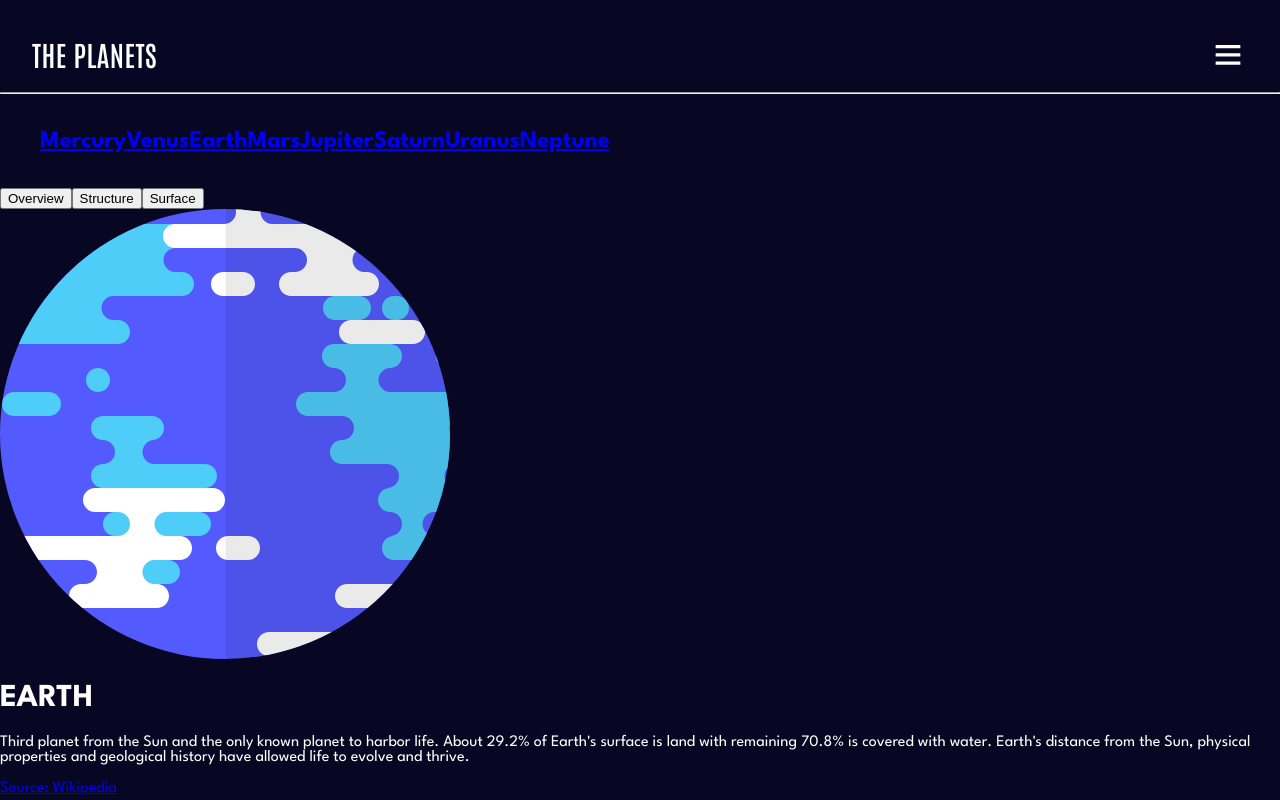
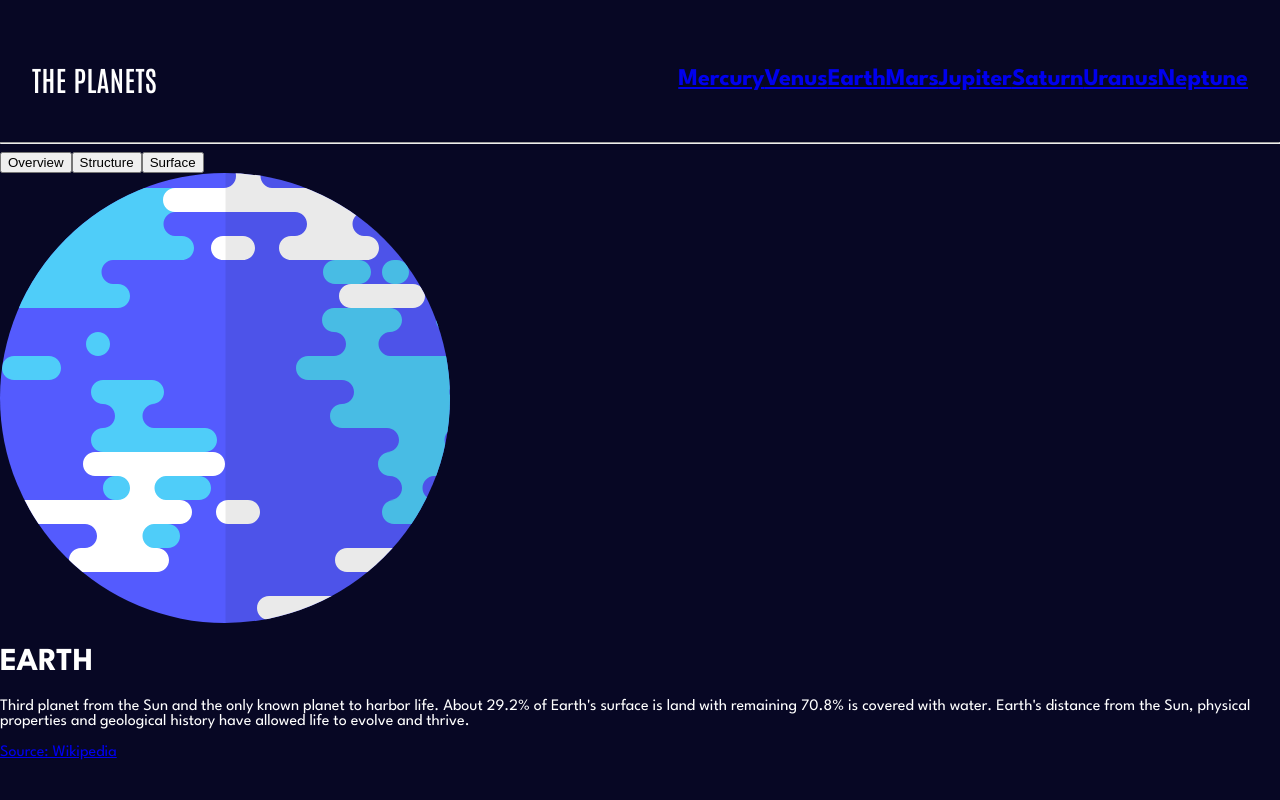
Before and after one commit to agnesnora/planets-fact-site, a React (Vite) app: page /planet/Earth in a window 1280 px wide. Built offline with nearby package versions, Linux system fonts and the light colour scheme.

Commit message:
fixing navbar on different screen sizes

```diff
--- a/src/Components/Navbar/Navbar.tsx
+++ b/src/Components/Navbar/Navbar.tsx
@@ -24,9 +24,13 @@ export const Navbar: FC = () => {
     <div className="navbar--container">
       <div className="navbar--flex--container">
         <h1>The planets</h1>
-        <Button onClick={handleMenuClick} className="sandwich--menu">
-          <TfiMenu />
-        </Button>
+        {innerWidth < 768 ? (
+          <Button onClick={handleMenuClick} className="sandwich--menu">
+            <TfiMenu />
+          </Button>
+        ) : (
+          <Planets className="planets--container--horizontal" />
+        )}
       </div>
       <hr />
       {isNavbarOn && windowWidth < 768 ? (
@@ -35,9 +39,7 @@ export const Navbar: FC = () => {
           closeNavbarWithLinkClick={closeNavbarWithLinkClick}
           isNavbarOn={isNavbarOn}
         />
-      ) : (
-        <Planets className="planets--container--horizontal" />
-      )}
+      ) : null}
     </div>
   );
 };
```
